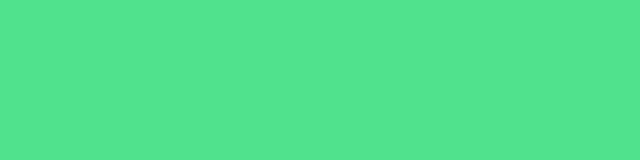
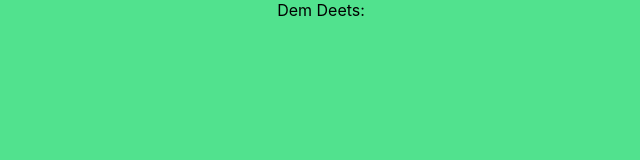
Before and after one commit to PeepTheMoon/minerals-fe, a React (Create React App) app: page /mineral/1 in a window 1280 px wide. Shown: the top 160 px of the page, without its empty margins (319-959 px from the left). Built offline with nearby package versions, Linux system fonts and the light colour scheme.

Commit message:
adds detail page, tested and links correctly

```diff
--- a/src/App.js
+++ b/src/App.js
@@ -1,5 +1,6 @@
 import React, { Component } from 'react';
 import ListPage from './ListPage.js';
+import DetailPage from './DetailPage.js';
 import './App.css';
 
 import {
@@ -21,8 +22,15 @@ export default class App extends Component {
                             exact
                             render={(routerProps) => <ListPage {...routerProps} />}
                         />
+                        <Route
+                            path="/mineral/:id"
+                            exact
+                            render={(routerProps) => <DetailPage {...routerProps} />}
+                        />
                     </Switch>
                 </Router>
+
+
             </div>
         )
     }
--- a/src/DetailPage.js
+++ b/src/DetailPage.js
@@ -4,7 +4,7 @@ export default class DetailPage extends Component {
     render() {
         return (
             <div>
-
+                Dem Deets:
             </div>
         )
     }
--- a/src/ListPage.js
+++ b/src/ListPage.js
@@ -1,5 +1,8 @@
 import React, { Component } from 'react';
 import request from 'superagent';
+
+//heroku site link
+//https://safe-bastion-92853.herokuapp.com/minerals
 
 export default class ListPage extends Component {
 
@@ -13,7 +16,7 @@ async componentDidMount(){
         const query = searchParams.get('search') || '';
         this.setState({ searchQuery: query });
 
-        const response = await request.get(`https://safe-bastion-92853.herokuapp.com/minerals`)
+        const response = await request.get(`http://localhost:3000/minerals`)
 
         this.setState({ minerals: response.body })
       }
@@ -26,7 +29,10 @@ async componentDidMount(){
                     return <li className="minerals">
                     <h2>{mineral.name}</h2>
                     <p>Vibrational Frequency: {mineral.vibrates_to}</p>
-                    <p>Healing: {mineral.healing}</p>
+                    <p>Rarity: {mineral.healing
+                    ? 'It is rare.'
+                    : 'It easy to find.'}
+                    </p>
                     <p>Associated Signs: {mineral.associated_signs}</p>
                     <p>Chakra: {mineral.chakra}</p>
                     </li> })
```
